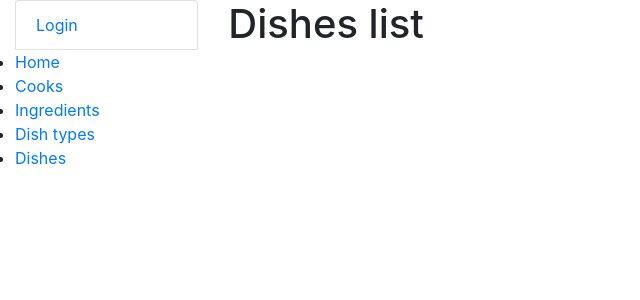
After one commit to YKonoplyov/django-restaurant-kitchen-service, a Django app: template templates/kitchen/dish_list.html in a window 1280 px wide. The commit adds this page. Shown: the top 300 px of the page, without its empty margins (0-640 px from the left). Run offline with Django 4.2, Linux system fonts and the light colour scheme; the template is opened without the code that fills it, so the values that code supplies are empty.

Commit message:
dish list view, page  added

```diff
--- a/kitchen/urls.py
+++ b/kitchen/urls.py
@@ -4,7 +4,7 @@ from kitchen.views import (
     CookUpdateView, CookDetailView, IngredientListView,
     IngredientCreateView, IngredientUpdateView, DishTypeList,
     IngredientDeleteView, CookDeleteView, DishTypeCreateView,
-    DishTypeDeleteView, DishTypeUpdateView
+    DishTypeDeleteView, DishTypeUpdateView, DishListView
 )
 
 urlpatterns = [
@@ -22,6 +22,7 @@ urlpatterns = [
     path("dish-types/create/", DishTypeCreateView.as_view(), name="dish-type-create"),
     path("dish-types/<int:pk>/update/", DishTypeUpdateView.as_view(), name="dish-type-update"),
     path("dish-types/<int:pk>/delete/", DishTypeDeleteView.as_view(), name="dish-type-delete"),
+    path("dishes", DishListView.as_view(), name="dish-list")
 ]
 
 app_name = "kitchen"
--- a/templates/includes/sidebar.html
+++ b/templates/includes/sidebar.html
@@ -9,4 +9,5 @@
   <li><a href="{% url 'kitchen:cook-list' %}">Cooks</a></li>
   <li><a href="{% url 'kitchen:ingredient-list' %}">Ingredients</a></li>
   <li><a href="{% url 'kitchen:dish-type-list' %}">Dish types</a></li>
+  <li><a href="{% url 'kitchen:dish-list' %}">Dishes</a></li>
 </ul>
--- /dev/null
+++ b/templates/kitchen/dish_list.html
@@ -0,0 +1,10 @@
+{% extends "base.html" %}
+
+{% block content %}
+  <h1>Dishes list</h1>
+  <ul>
+    {% for dish in dish_list %}
+      <li>{{ dish.name }}</li>
+    {% endfor %}
+  </ul>
+{% endblock %}
```
Also changed, not shown: kitchen/views.py (+9 -1 lines).
